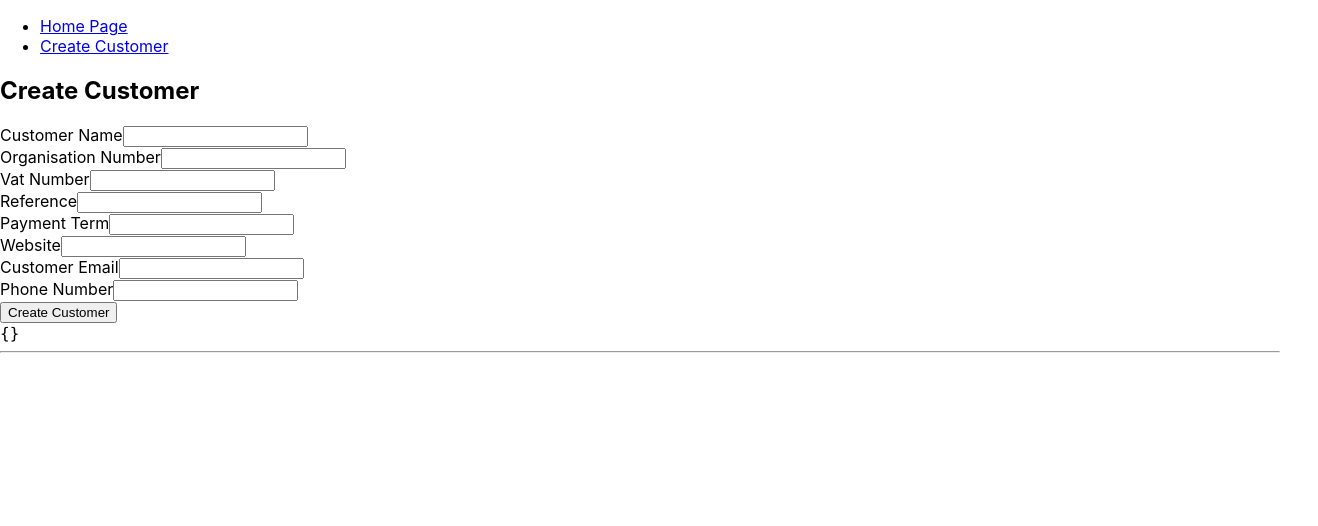
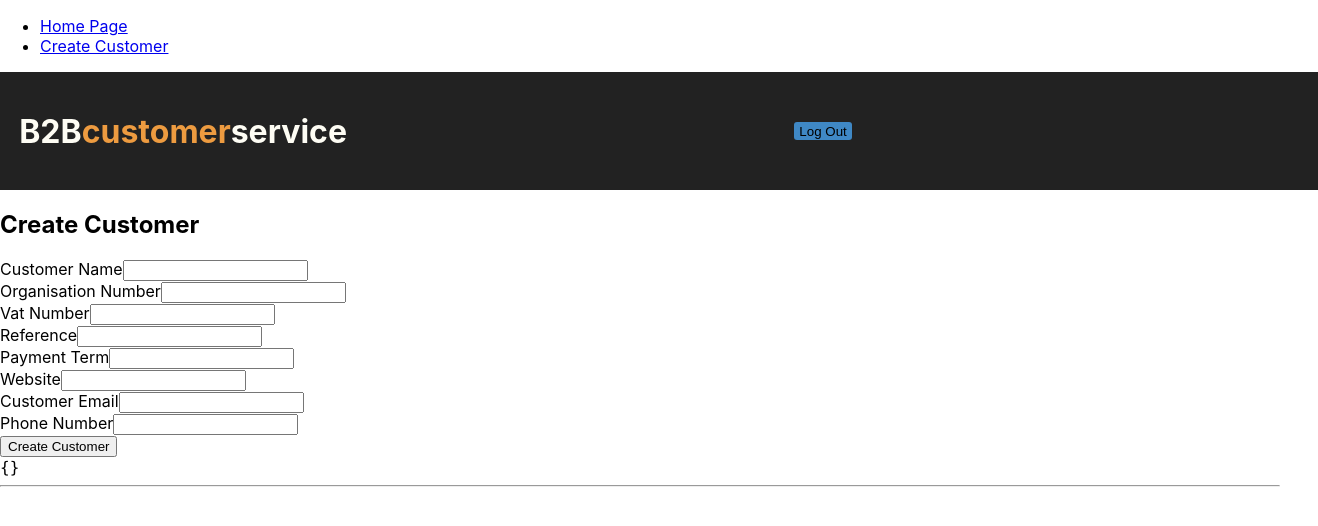
Before and after one commit to paraketsova/nackademin-b2b-crm, a React (Create React App) app: page /customers/create in a window 1280 px wide. Shown: the top 526 px of the page, 1318 px wide, since content can reach past the window. Built offline with nearby package versions, Linux system fonts and the light colour scheme.

Commit message:
Add Heder, HeaderStyled and Logo components. Add them at CreateCustomerPage

```diff
--- /dev/null
+++ b/src/Colors.js
@@ -0,0 +1,12 @@
+// All colors used on the site
+const colors = {
+	mediumSeaGreen: '#1FB163',
+	flame: '#DC542E',
+	earieBlack: '#222222',
+	floralWhite: '#FEFDF4',
+	paleCerulean: '#9FC3DD',
+	greenBlueCrayola: '#3F88C5',
+	carrotOrange: '#ED9B40',
+};
+
+export default colors;
--- /dev/null
+++ b/src/components/Header.jsx
@@ -0,0 +1,18 @@
+import React from 'react';
+import HeaderStyled from './HeaderStyled'
+import Logo from './Logo';
+import LogOut from './LogOut';
+import UserDataDetail from './UserDataDetail';
+
+export default function Header() {
+  return (
+    <div>
+      <HeaderStyled>
+        <Logo>B2B<span>customer</span>service</Logo>
+        <LogOut />
+        <UserDataDetail />
+      </HeaderStyled>
+
+    </div>
+  )
+}
--- /dev/null
+++ b/src/components/HeaderStyled.jsx
@@ -0,0 +1,33 @@
+import styled from 'styled-components';
+import colors from '../Colors';
+
+const HeaderStyled = styled.header`
+  background: ${colors.earieBlack};
+  color: ${colors.floralWhite};
+  width: 100%;
+  display: flex;
+  justify-content: space-between;
+  padding: 1.2rem;
+  height: 10vh;
+  align-items: center;
+
+  button {
+    border-radius: 3px;
+    padding: 2px 5px 1px 5px;
+    border: none;
+    font-weight: 300;
+    background-color: ${colors.greenBlueCrayola};
+    margin: 0.3rem;
+    transition: .3s;
+    vertical-align: middle;
+
+    &:hover, &:focus {
+      background-color: ${colors.carrotOrange};
+      color: ${colors.floralWhite};
+      transform: scale(1.1);
+      outline: none;
+    }
+  }
+`
+
+export default HeaderStyled;
--- /dev/null
+++ b/src/components/Logo.jsx
@@ -0,0 +1,11 @@
+import styled from 'styled-components';
+import colors from '../Colors';
+
+const Logo = styled.h1`
+  span {
+    color: ${colors.carrotOrange};
+  }
+`
+
+
+export default Logo;
--- a/src/pages/CustomerCreatePage.jsx
+++ b/src/pages/CustomerCreatePage.jsx
@@ -1,5 +1,6 @@
 import React, {useState} from 'react';
 import { useHistory } from 'react-router-dom';
+import Header from '../components/Header';
 
 export default function CustomerCreatePage() {
   const [formData, setFormData] = useState({});
@@ -46,6 +47,7 @@ export default function CustomerCreatePage() {
 
   return (
     <div>
+      <Header />
       <h2>Create Customer</h2>
       <form onSubmit={handleOnSubmit}>
         {renderInput("name", "Customer Name")}
```
Also changed, not shown: 1 other file (tests, documents, lock files or other folders).
